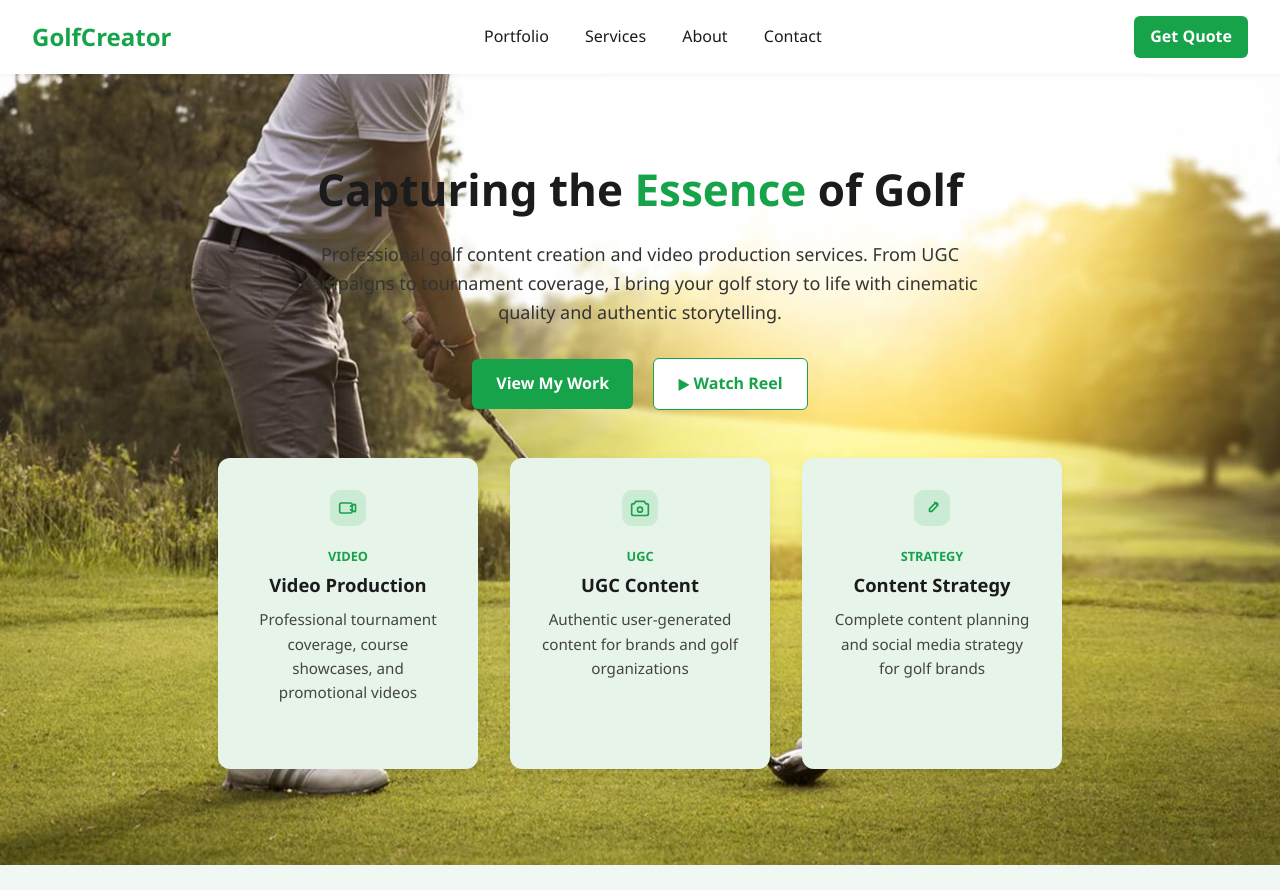
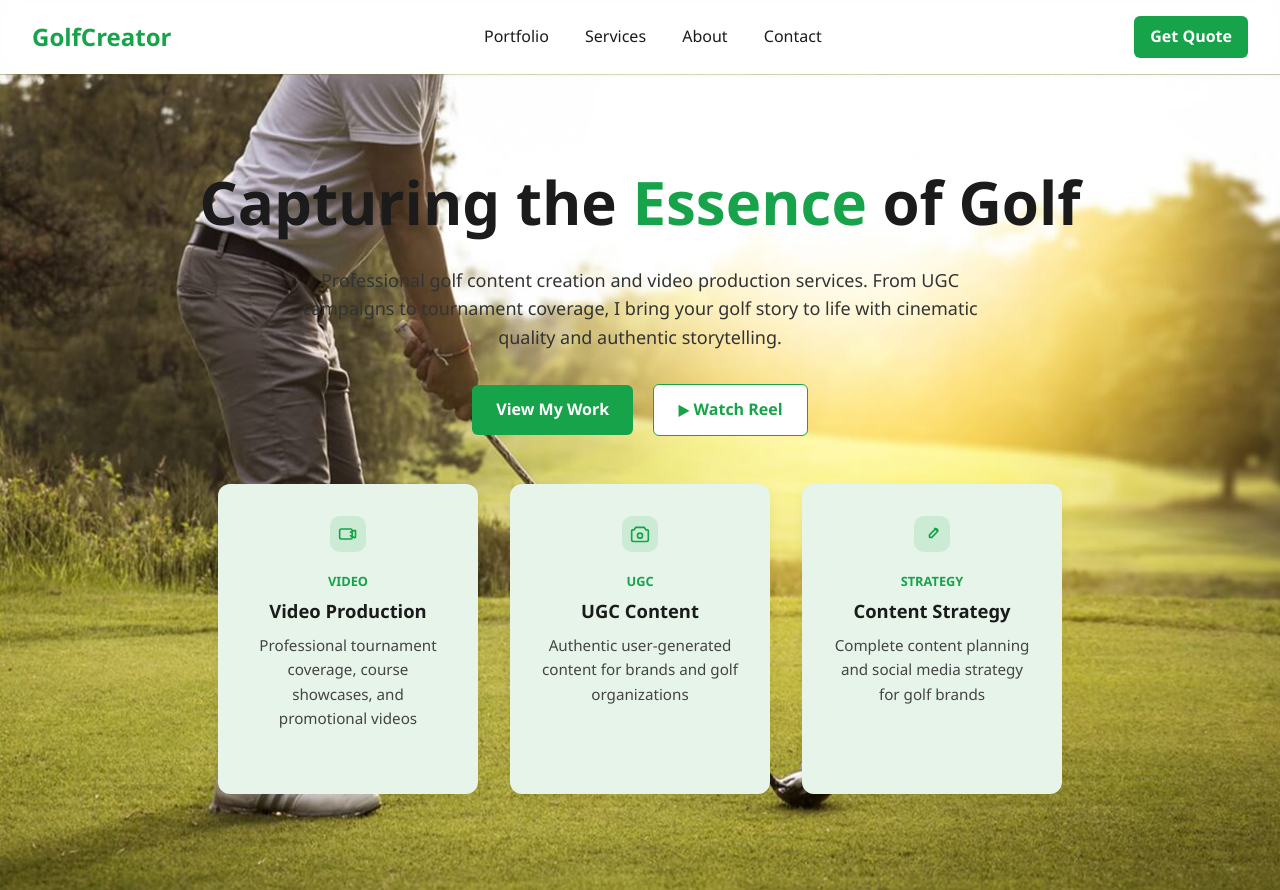
Before and after one commit to golfshare/golfcreator, a plain HTML site: page index.html in a window 1280 px wide. Shown: the top 890 px of the page. Drawn offline with Linux system fonts and the light colour scheme.

Commit message:
Update style.css

```diff
--- a/style.css
+++ b/style.css
@@ -72,7 +72,7 @@ button { font-family: inherit; cursor: pointer; }
   padding: 5rem 2rem 6rem;
   color: #1b1b1b;
 }
-.hero h1 { font-size: 2.75rem; margin-bottom: 1rem; }
+.hero h1 { font-size: 3.75rem; margin-bottom: 1rem; }
 .hero .highlight { color: #16a34a; }
 .hero p { font-size: 1.125rem; max-width: 700px; margin: 0 auto 2rem; color: #333; }
 
```
